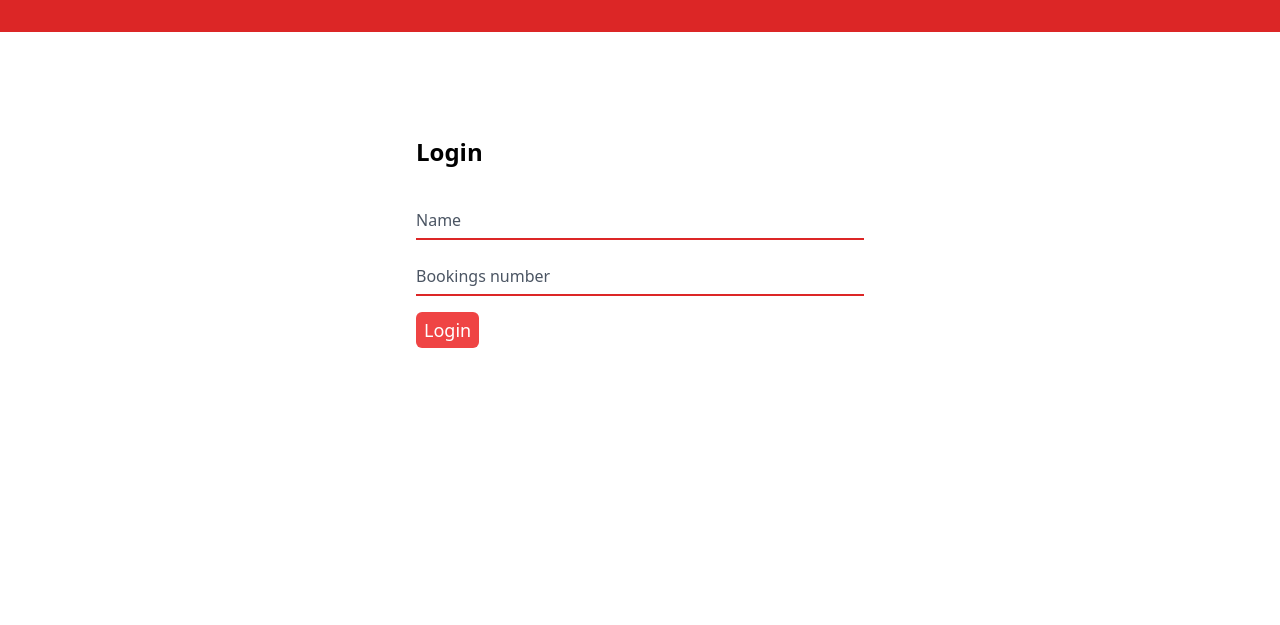
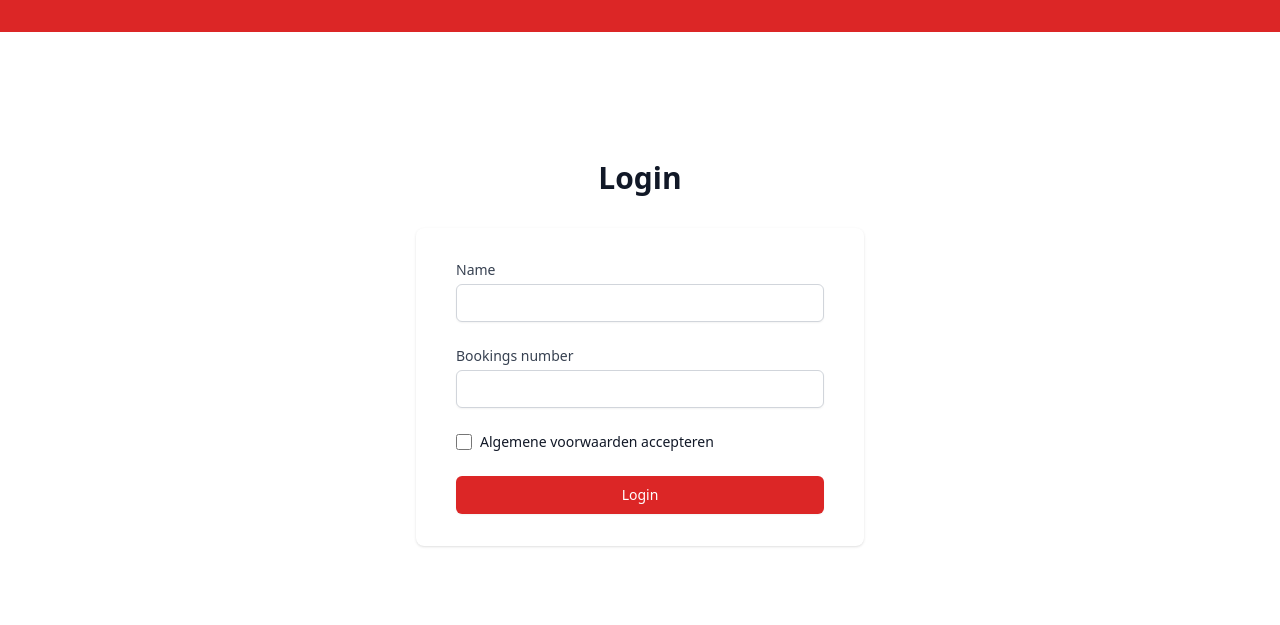
Before and after one commit to teunvanderploeg/corendon-captive-portal, a Flask app: page /login in a window 1280 px wide. Shown: the part 64-689 px from the top of the page. Run offline with Flask 2, Linux system fonts and the light colour scheme; style sheets or scripts are compiled from the project's sources; some libraries are stand-ins or nearby versions.

Commit message:
Made front-end look better

```diff
--- a/templates/login.html
+++ b/templates/login.html
@@ -1,32 +1,52 @@
 {% extends "base.html" %}
 {% block title %}Home{% endblock %}
 {% block content %}
-    <div class="relative px-4 py-10 sm:rounded-3xl sm:p-20">
-                <div class="max-w-md mx-auto">
-                    <div>
-                        <h1 class="text-2xl font-semibold">Login</h1>
-                    </div>
-                    <div class="divide-y divide-gray-200">
-                        <form class="py-8 text-base leading-6 space-y-4 text-gray-700 sm:text-lg sm:leading-7" method="POST">
-                            <div class="relative">
-                                <input autocomplete="off" id="name" name="name" type="text" required
-                                       class="peer placeholder-transparent h-10 w-full border-b-2 border-red-600 text-gray-900 focus:outline-none focus:borer-rose-600 z-5"
-                                       placeholder="Name"/>
-                                <label for="name"
-                                       class="absolute left-0 -top-3.5 text-gray-600 text-sm peer-placeholder-shown:text-base peer-placeholder-shown:text-gray-440 peer-placeholder-shown:top-2 transition-all peer-focus:-top-3.5 peer-focus:text-gray-600 peer-focus:text-sm z-10">Name</label>
+    <div class="relative px-4 sm:rounded-3xl sm:p-20">
+        <div class="min-h-full flex flex-col justify-center sm:px-6 lg:px-8">
+            <div class="sm:mx-auto sm:w-full sm:max-w-md">
+                <h2 class="mt-6 text-center text-3xl font-extrabold text-gray-900">Login</h2>
+            </div>
+
+            <div class="mt-8 sm:mx-auto sm:w-full sm:max-w-md">
+                <div class="bg-white py-8 px-4 shadow sm:rounded-lg sm:px-10">
+                    <form class="space-y-6" method="POST">
+                        <div>
+                            <label for="name" class="block text-sm font-medium text-gray-700"> Name </label>
+                            <div class="mt-1">
+                                <input id="name" name="name" type="name" autocomplete="name" required
+                                       class="appearance-none block w-full px-3 py-2 border border-gray-300 rounded-md shadow-sm placeholder-gray-400 focus:outline-none focus:ring-red-500 focus:border-red-500 sm:text-sm">
                             </div>
-                            <div class="relative">
-                                <input autocomplete="off" id="bookings-number" name="bookings-number" type="text" required
-                                       class="peer placeholder-transparent h-10 w-full border-b-2 border-red-600 text-gray-900 focus:outline-none focus:borer-rose-600 z-5"
-                                       placeholder="bookings-number"/>
-                                <label for="bookings-number"
-                                       class="absolute left-0 -top-3.5 text-gray-600 text-sm peer-placeholder-shown:text-base peer-placeholder-shown:text-gray-440 peer-placeholder-shown:top-2 transition-all peer-focus:-top-3.5 peer-focus:text-gray-600 peer-focus:text-sm z-10">Bookings number</label>
+                        </div>
+
+                        <div>
+                            <label for="bookings-number" class="block text-sm font-medium text-gray-700"> Bookings
+                                number </label>
+                            <div class="mt-1">
+                                <input id="bookings-number" name="bookings-number" type="bookings-number"
+                                       autocomplete="current-bookings-number" required
+                                       class="appearance-none block w-full px-3 py-2 border border-gray-300 rounded-md shadow-sm placeholder-gray-400 focus:outline-none focus:ring-red-500 focus:border-red-500 sm:text-sm">
                             </div>
-                            <div class="relative">
-                                <input type="submit" class="cursor-pointer bg-red-500 text-white rounded-md px-2 py-1" value="Login"/>
+                        </div>
+
+                        <div class="flex items-center justify-between">
+                            <div class="flex items-center">
+                                <input id="algemene-voorwaarden" name="algemene-voorwaarden" type="checkbox"
+                                       class="h-4 w-4 text-red-600 focus:ring-red-500 border-gray-300 rounded">
+                                <label for="algemene-voorwaarden" class="ml-2 block text-sm text-gray-900">Algemene
+                                    voorwaarden accepteren</label>
                             </div>
-                        </form>
-                    </div>
+                        </div>
+
+                        <div>
+                            <button type="submit"
+                                    class="w-full flex justify-center py-2 px-4 border border-transparent rounded-md shadow-sm text-sm font-medium text-white bg-red-600 hover:bg-red-700 focus:outline-none focus:ring-2 focus:ring-offset-2 focus:ring-red-500">
+                                Login
+                            </button>
+                        </div>
+                    </form>
+
                 </div>
             </div>
+        </div>
+    </div>
 {% endblock %}
```
Also changed, not shown: templates/home.html (+35 -3 lines), templates/info.html (+22 -4 lines), static/images/aircraft.jpg (added).
